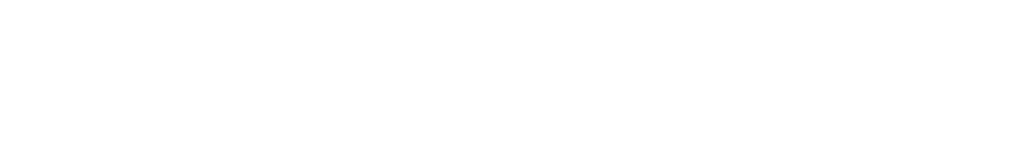
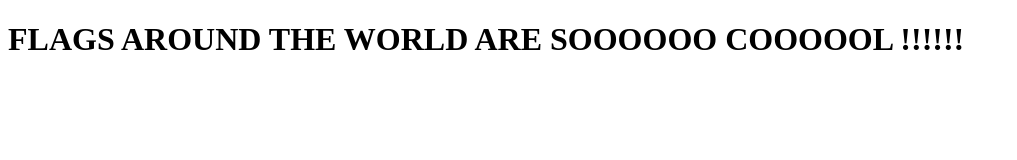
Before and after one commit to PraimJ/FLAG_QUIZ, a plain HTML site: page index.html in a window 1280 px wide. Shown: the whole page, without its empty margins (0-1017 px from the left). Drawn offline with Linux system fonts and the light colour scheme.

Commit message:
Added H1

```diff
--- a/index.html
+++ b/index.html
@@ -12,7 +12,7 @@
 </head>
 
 <body>
-
+    <h1>FLAGS AROUND THE WORLD ARE SOOOOOO COOOOOL !!!!!!</h1>
 
 </body>
 
```
